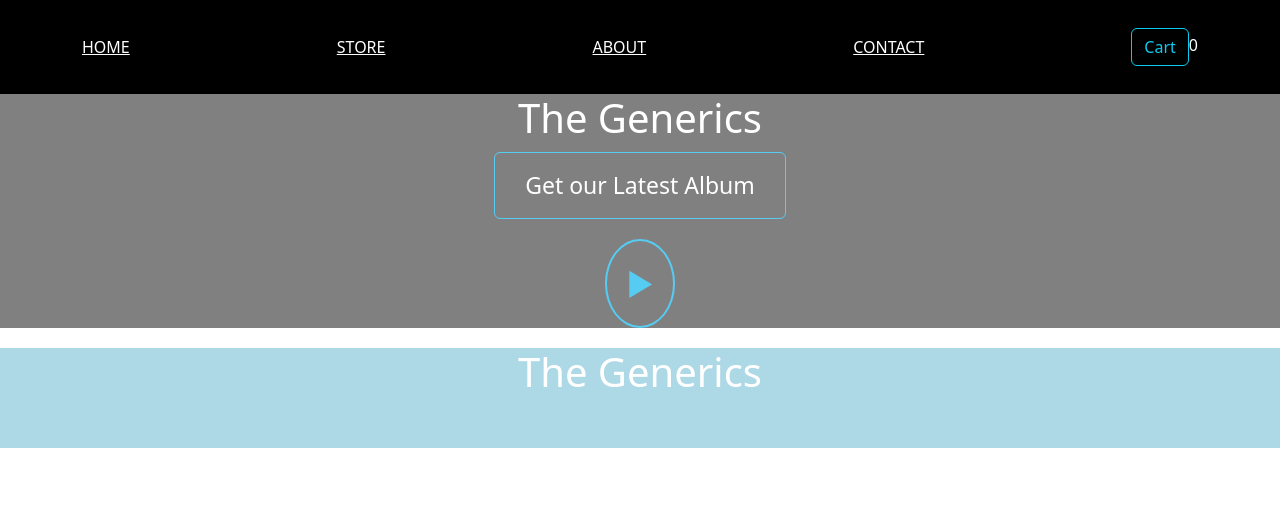
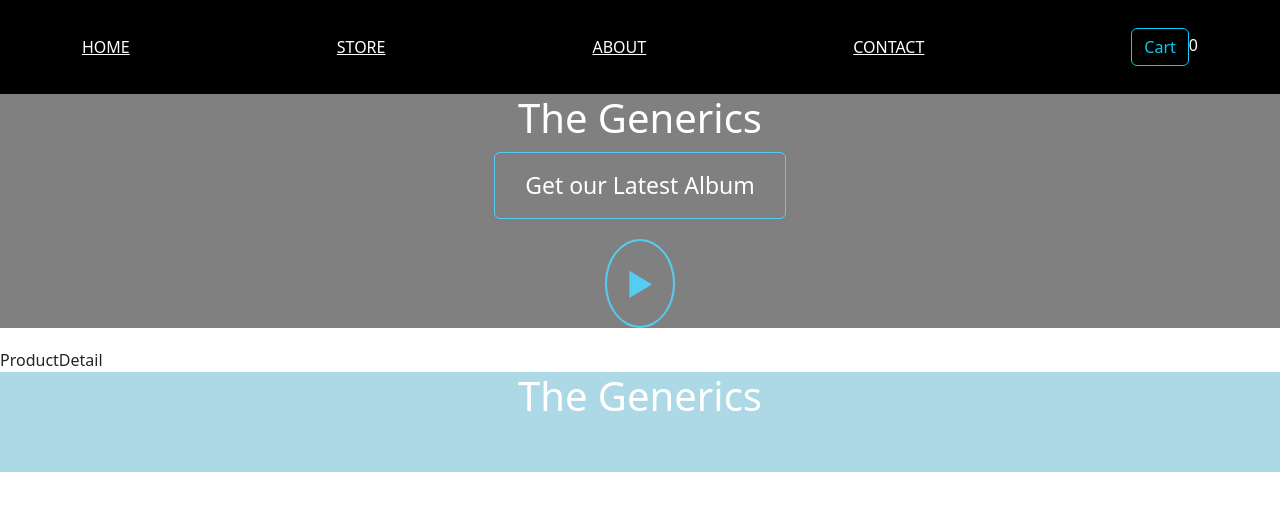
Before and after one commit to Seemachal-Goud-au19/sh-Ecommerce-website, a React (Create React App) app: page /product-details/1 in a window 1280 px wide. Shown: the top 510 px of the page. Built offline with nearby package versions, Linux system fonts and the light colour scheme.

Commit message:
product detail page

```diff
--- a/src/App.js
+++ b/src/App.js
@@ -8,6 +8,7 @@ import Header from './components/Header';
 import CartProvider from './store/CartProvider';
 import FetchAPI from './routes/FetchAPI';
 import Contact from './routes/Contact/Contact';
+import ProductDetail from './routes/Product/ProductDetail';
 
 function App() {
   const [isShowCart, setIsShowCart] = useState(false)
@@ -24,6 +25,10 @@ function App() {
           path="/store"
           element={ <Store isShowCart={isShowCart} setIsShowCart={setIsShowCart}/>}
         />
+          <Route
+          path="/product-details/:productID"
+          element={ <ProductDetail />}
+        />
         <Route
           path="/about"
           element={ <About />}
@@ -32,6 +37,7 @@ function App() {
           path="/contact"
           element={ <Contact />}
         />
+
          <Route
           path="/api"
           element={ <FetchAPI />}
--- a/src/components/Products.js
+++ b/src/components/Products.js
@@ -1,4 +1,5 @@
 import React,{useContext} from 'react'
+import { Link } from 'react-router-dom';
 import Card from 'react-bootstrap/Card';
 import Button from 'react-bootstrap/Button';
 import CartContext from '../store/cart-context';
@@ -19,6 +20,7 @@ const {id,title,price,imageUrl,quantity} = item;
   return (
     <>
     <h3>{title}</h3>
+    <Link to='/product-details/:1'>
     <Card style={{ width: '18rem' }}>
     <Card.Img variant="top" src={imageUrl} />
 
@@ -27,6 +29,7 @@ const {id,title,price,imageUrl,quantity} = item;
    <Button variant="info" onClick={addAmountNumberandler} >ADD TO CART</Button>
     </Card.Body>
   </Card>
+  </Link>
   </>
   )
 }
--- /dev/null
+++ b/src/routes/Product/ProductDetail.js
@@ -0,0 +1,9 @@
+import React from 'react'
+
+const ProductDetail = () => {
+  return (
+    <div>ProductDetail</div>
+  )
+}
+
+export default ProductDetail
```
